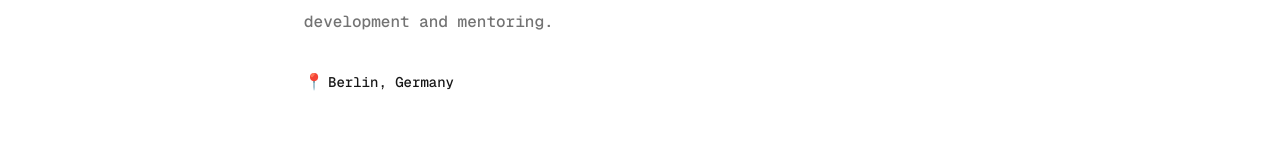
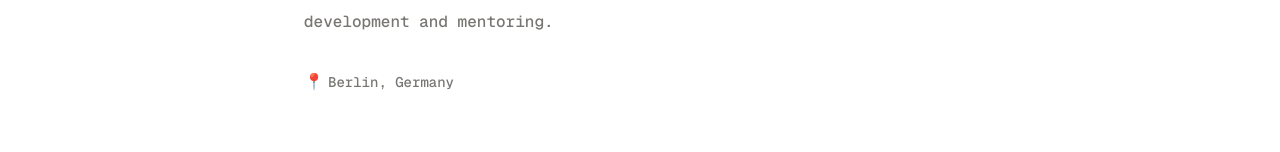
Before and after one commit to codewithbersh/notion-inspired-portfolio, a Next.js app: page / in a window 1280 px wide. Shown: the part 516-668 px from the top of the page. Built offline with nearby package versions, Linux system fonts and the light colour scheme.

Commit message:
style: update css

```diff
--- a/app/_components/about.tsx
+++ b/app/_components/about.tsx
@@ -81,7 +81,10 @@ export const About = () => {
           className="w-fit"
         >
           📍{" "}
-          <Button variant="link" className="px-0 font-mono">
+          <Button
+            variant="link"
+            className="px-0 font-mono text-muted-foreground"
+          >
             Berlin, Germany
           </Button>
         </Link>
--- a/app/_components/project.tsx
+++ b/app/_components/project.tsx
@@ -14,13 +14,13 @@ interface ProjectProps {
 
 export const Project = ({ project }: ProjectProps) => {
   return (
-    <div className="group relative flex cursor-pointer flex-col overflow-hidden rounded-[4px] bg-neutral-100">
+    <div className="group relative flex cursor-pointer flex-col overflow-hidden rounded-[4px] bg-neutral-100 dark:bg-neutral-800">
       <div className="absolute left-0 top-0 z-10 flex h-full w-full flex-col bg-black/30 p-4 opacity-0 transition-opacity duration-300 ease-in-out group-hover:opacity-100">
         <div className="mt-auto flex justify-between">
           {project.websiteLink && (
             <Button
               variant="secondary"
-              className="rounded-full hover:bg-neutral-200"
+              className="rounded-full hover:bg-neutral-200 dark:hover:bg-neutral-700"
               size="sm"
               asChild
             >
@@ -33,7 +33,7 @@ export const Project = ({ project }: ProjectProps) => {
           {project.githubLink && (
             <Button
               variant="secondary"
-              className="w-fit rounded-full hover:bg-neutral-200"
+              className="w-fit rounded-full hover:bg-neutral-200 dark:hover:bg-neutral-700"
               size="sm"
               asChild
             >
--- a/styles/globals.css
+++ b/styles/globals.css
@@ -26,7 +26,7 @@ body,
     --secondary-foreground: 0 0% 9%;
 
     --muted: 0 0% 96.1%;
-    --muted-foreground: 0 0% 45.1%;
+    --muted-foreground: 45 2% 46%;
 
     --accent: 0 0% 96.1%;
     --accent-foreground: 0 0% 9%;
@@ -42,7 +42,7 @@ body,
   }
 
   .dark {
-    --background: 0 0% 3.9%;
+    --background: 0 0% 10%;
     --foreground: 0 0% 98%;
 
     --card: 0 0% 3.9%;
@@ -58,7 +58,7 @@ body,
     --secondary-foreground: 0 0% 98%;
 
     --muted: 0 0% 14.9%;
-    --muted-foreground: 0 0% 63.9%;
+    --muted-foreground: 45 2% 56%;
 
     --accent: 0 0% 14.9%;
     --accent-foreground: 0 0% 98%;
```
